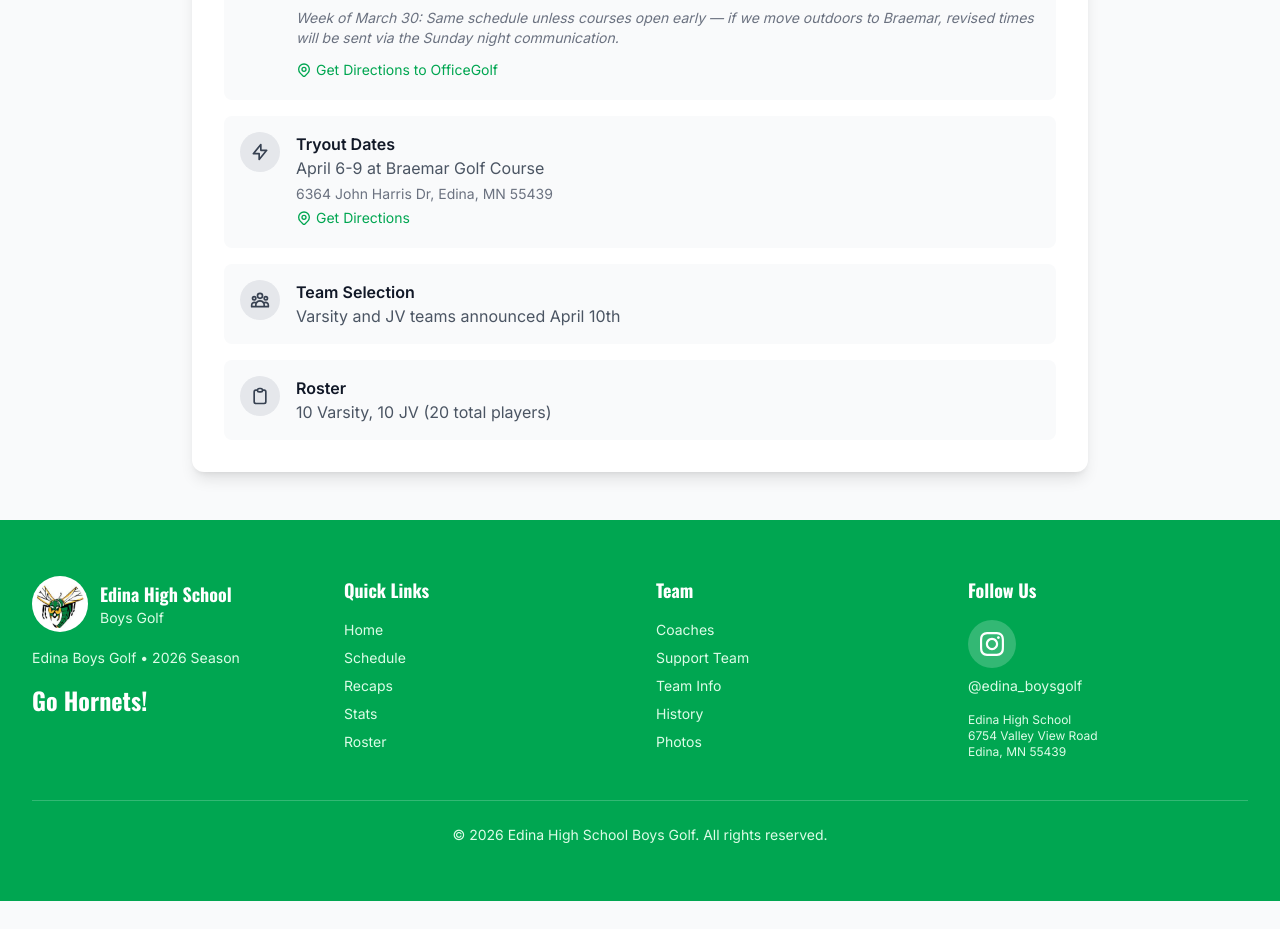
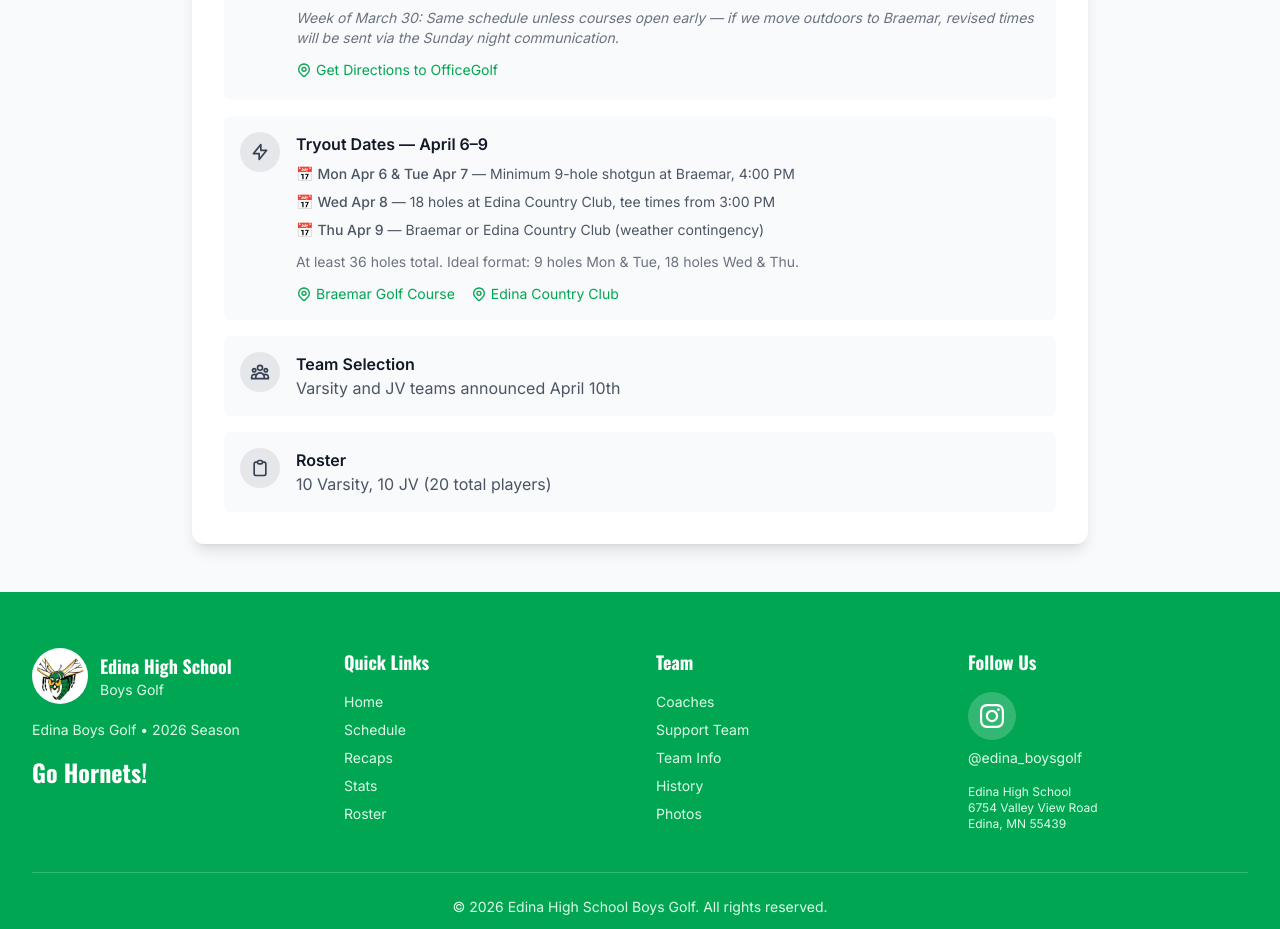
Before and after one commit to rlarson12/edina-golf-website, a React (Vite) app: page /team-info in a window 1280 px wide. Shown: the part 1123-2052 px from the top of the page. Before the commit the page ends 2024 px from the top, so only its background shows below. Built offline with nearby package versions, Linux system fonts and the light colour scheme.

Commit message:
Update tryout schedule on Team Info page

```diff
--- a/src/pages/TeamInfo.jsx
+++ b/src/pages/TeamInfo.jsx
@@ -117,21 +117,39 @@
                 </span>
               </div>
               <div>
-                <h3 className="font-semibold text-gray-900">Tryout Dates</h3>
-                <p className="text-gray-600">April 6-9 at Braemar Golf Course</p>
-                <p className="text-sm text-gray-500 mt-1">6364 John Harris Dr, Edina, MN 55439</p>
+                <h3 className="font-semibold text-gray-900">Tryout Dates — April 6–9</h3>
+                <ul className="mt-2 space-y-2 text-sm text-gray-600">
+                  <li>📅 <span className="font-medium">Mon Apr 6 & Tue Apr 7</span> — Minimum 9-hole shotgun at Braemar, 4:00 PM</li>
+                  <li>📅 <span className="font-medium">Wed Apr 8</span> — 18 holes at Edina Country Club, tee times from 3:00 PM</li>
+                  <li>📅 <span className="font-medium">Thu Apr 9</span> — Braemar or Edina Country Club (weather contingency)</li>
+                </ul>
+                <p className="text-sm text-gray-500 mt-3">At least 36 holes total. Ideal format: 9 holes Mon & Tue, 18 holes Wed & Thu.</p>
+                <div className="flex flex-wrap gap-4 mt-3">
                   <a
                     href="https://maps.google.com/?q=Braemar+Golf+Course+6364+John+Harris+Dr+Edina+MN"
                     target="_blank"
                     rel="noopener noreferrer"
-                  className="inline-flex items-center gap-1 text-sm text-edina-green hover:underline mt-1"
+                    className="inline-flex items-center gap-1 text-sm text-edina-green hover:underline"
                   >
                     <svg className="w-4 h-4" fill="none" stroke="currentColor" viewBox="0 0 24 24">
                       <path strokeLinecap="round" strokeLinejoin="round" strokeWidth={2} d="M17.657 16.657L13.414 20.9a1.998 1.998 0 01-2.827 0l-4.244-4.243a8 8 0 1111.314 0z" />
                       <path strokeLinecap="round" strokeLinejoin="round" strokeWidth={2} d="M15 11a3 3 0 11-6 0 3 3 0 016 0z" />
                     </svg>
-                  Get Directions
+                    Braemar Golf Course
                   </a>
+                  <a
+                    href="https://maps.google.com/?q=Edina+Country+Club+5100+Londonderry+Rd+Edina+MN"
+                    target="_blank"
+                    rel="noopener noreferrer"
+                    className="inline-flex items-center gap-1 text-sm text-edina-green hover:underline"
+                  >
+                    <svg className="w-4 h-4" fill="none" stroke="currentColor" viewBox="0 0 24 24">
+                      <path strokeLinecap="round" strokeLinejoin="round" strokeWidth={2} d="M17.657 16.657L13.414 20.9a1.998 1.998 0 01-2.827 0l-4.244-4.243a8 8 0 1111.314 0z" />
+                      <path strokeLinecap="round" strokeLinejoin="round" strokeWidth={2} d="M15 11a3 3 0 11-6 0 3 3 0 016 0z" />
+                    </svg>
+                    Edina Country Club
+                  </a>
+                </div>
               </div>
             </div>
 
```
Lines whose indentation alone changed are shown as unchanged.
